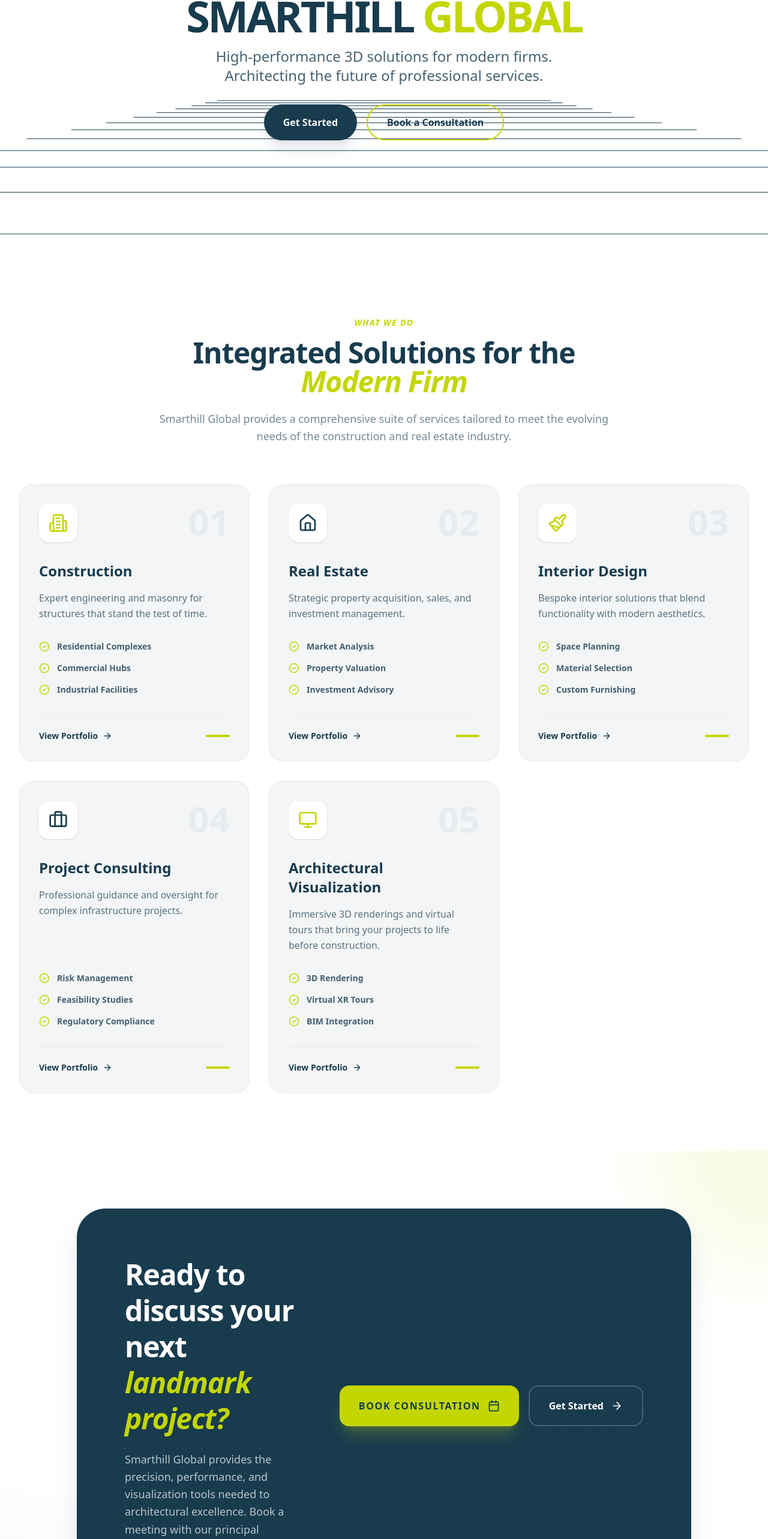
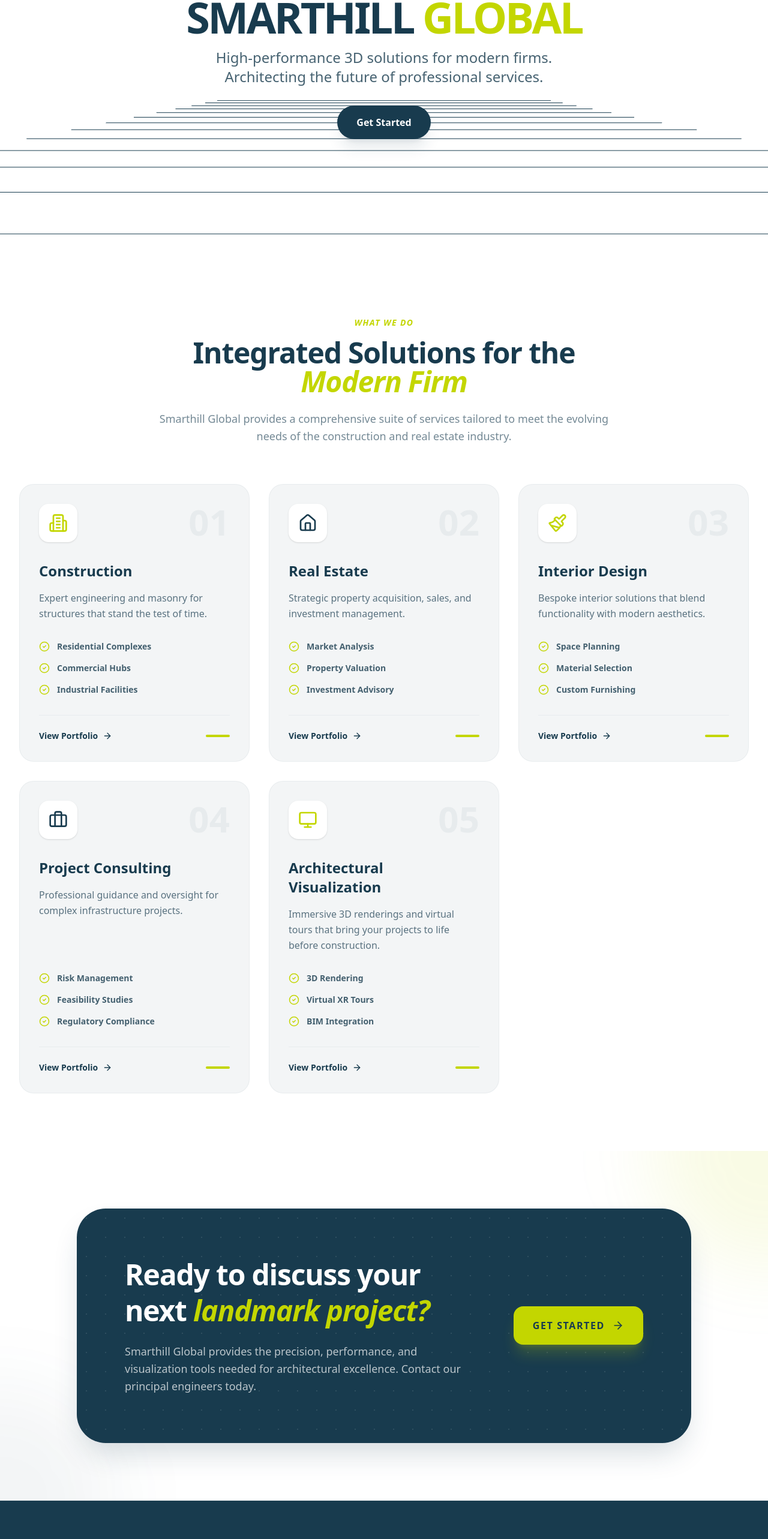
Before and after one commit to bravono/smart_hill_global, a Next.js app: page / in a window 1280 px wide. Shown: the part 208-2774 px from the top of the page at 60% size. Built offline with nearby package versions, Linux system fonts and the light colour scheme.

Commit message:
Cleanup: Remove unwanted code.

```diff
--- a/src/components/CTASection.tsx
+++ b/src/components/CTASection.tsx
@@ -21,7 +21,7 @@ export default function CTASection() {
                 Ready to discuss your next <span className="text-brand-accent italic">landmark project?</span>
               </h2>
               <p className="text-white/70 text-lg leading-relaxed mb-0">
-                Smarthill Global provides the precision, performance, and visualization tools needed to architectural excellence. Book a meeting with our principal engineers today.
+                Smarthill Global provides the precision, performance, and visualization tools needed for architectural excellence. Contact our principal engineers today.
               </p>
             </div>
 
@@ -29,13 +29,6 @@ export default function CTASection() {
               <button
                 onClick={() => window.dispatchEvent(new CustomEvent('open-contact-wizard'))}
                 className="px-8 py-5 bg-brand-accent text-brand-blue font-black tracking-widest uppercase rounded-2xl flex items-center justify-center gap-3 hover:translate-y-[-2px] transition-all shadow-xl shadow-brand-accent/20"
-              >
-                Book Consultation
-                <Calendar size={20} />
-              </button>
-              <button
-                onClick={() => window.dispatchEvent(new CustomEvent('open-contact-wizard'))}
-                className="px-8 py-5 border-2 border-white/20 hover:border-white/40 text-white font-bold rounded-2xl flex items-center justify-center gap-3 hover:bg-white/5 transition-all"
               >
                 Get Started
                 <ArrowRight size={20} />
--- a/src/components/HeroSection.tsx
+++ b/src/components/HeroSection.tsx
@@ -25,19 +25,13 @@ export default function HeroSection() {
           High-performance 3D solutions for modern firms.
           Architecting the future of professional services.
         </p>
-        <div className="mt-8 flex gap-4">
+        <div className="mt-8">
           <button
             onClick={() => window.dispatchEvent(new CustomEvent('open-contact-wizard'))}
             className="px-8 py-4 bg-brand-blue text-[#ffffff] font-semibold rounded-full hover:bg-brand-blue/90 transition-all transform hover:scale-105 shadow-xl shadow-brand-blue/10"
           >
             Get Started
           </button>
-          <button
-            onClick={() => window.dispatchEvent(new CustomEvent('open-contact-wizard'))}
-            className="px-8 py-4 border-2 border-brand-accent text-brand-blue font-semibold rounded-full hover:bg-brand-accent/10 transition-all transform hover:scale-105"
-          >
-            Book a Consultation
-          </button>
         </div>
       </div>
     </section>
--- a/src/components/Navbar.tsx
+++ b/src/components/Navbar.tsx
@@ -316,18 +316,7 @@ export default function Navbar() {
               </div>
               <span className="font-bold text-brand-blue">Inquiry Wizard</span>
             </button>
-            <button
-              onClick={() => {
-                setWizardOpen(true);
-                setMobileMenuOpen(false);
-              }}
-              className="w-full flex items-center gap-4 p-4 bg-brand-blue/5 rounded-2xl text-left border border-brand-blue/5"
-            >
-              <div className="p-2 bg-brand-blue text-white rounded-xl">
-                <Calendar size={20} />
-              </div>
-              <span className="font-bold text-brand-blue">Book Consultation</span>
-            </button>
+
             <button
               disabled
               className="w-full flex items-center gap-4 p-4 bg-brand-blue/5 rounded-2xl text-left border border-brand-blue/5 opacity-50 grayscale"
```
